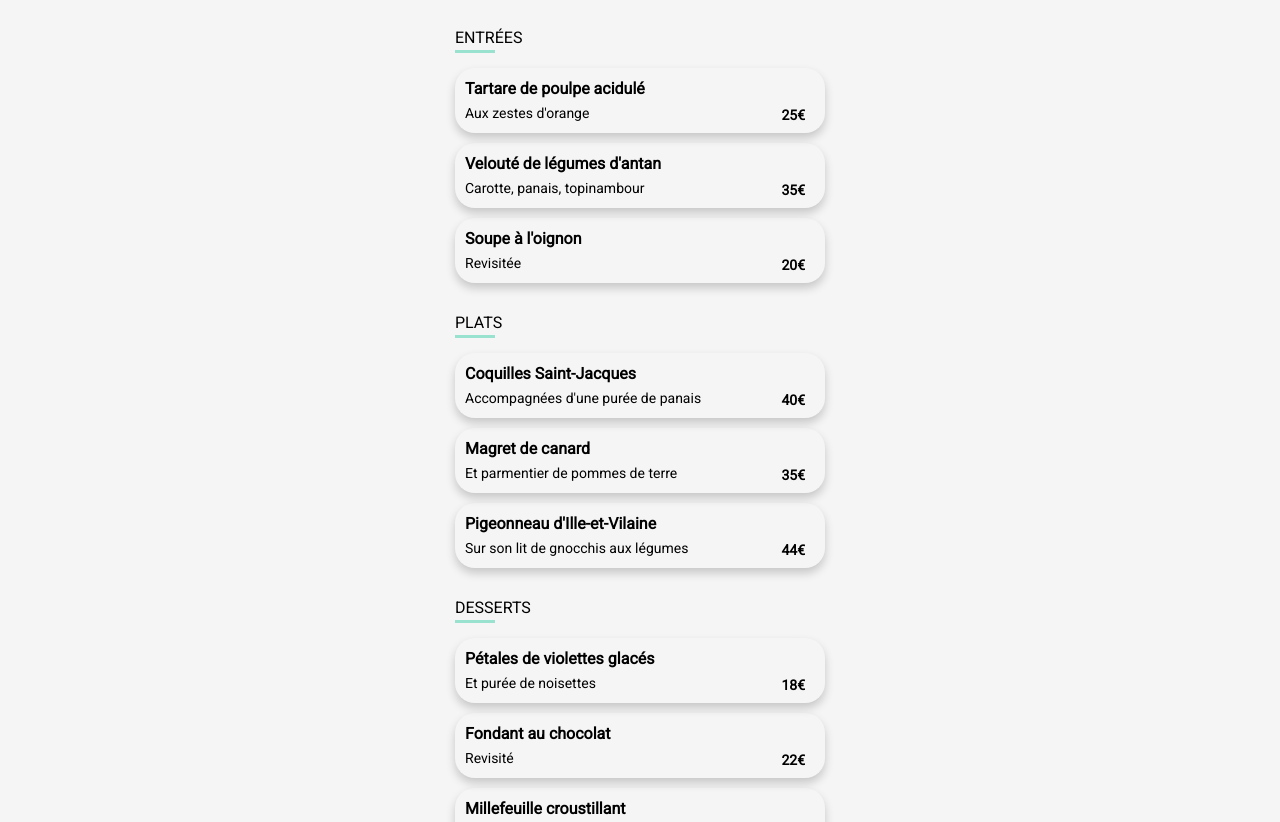
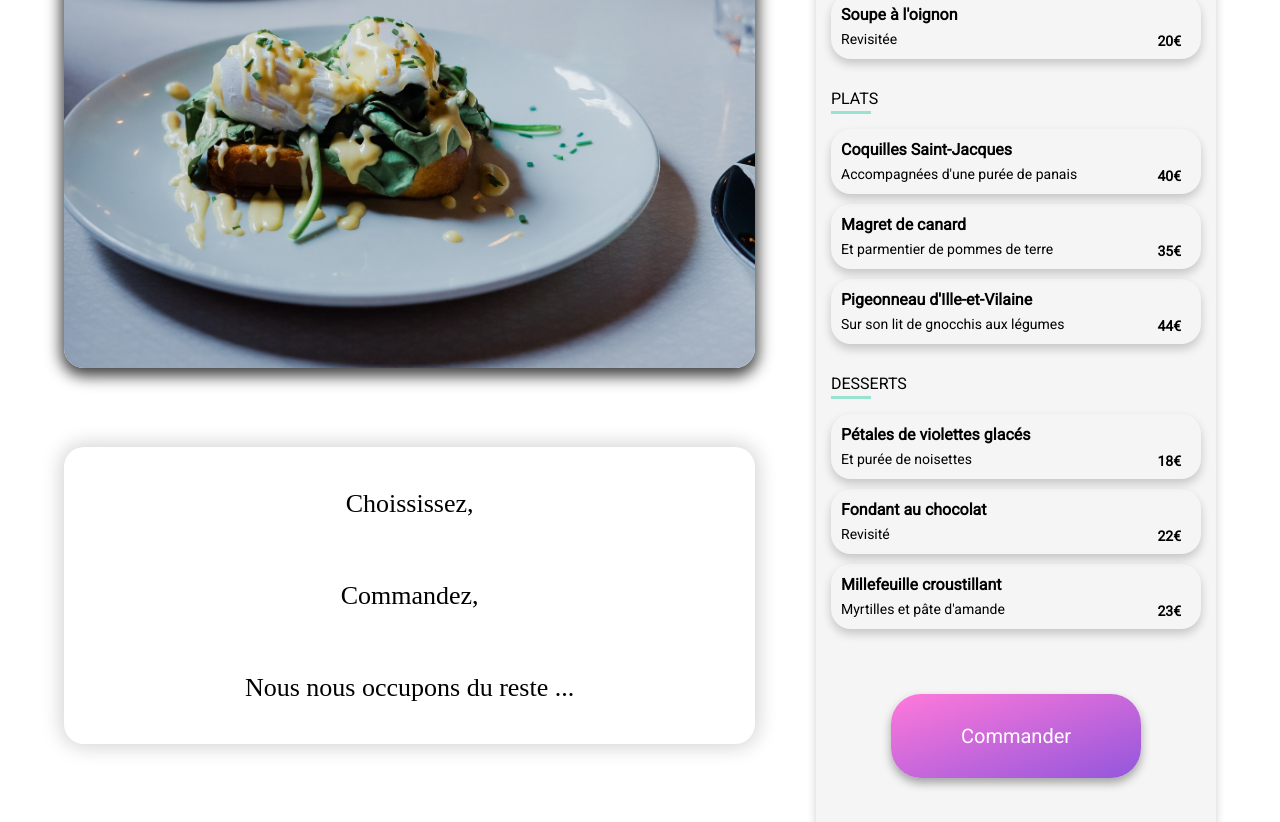
Before and after one commit to Aldomeon/projet_3_animation, a website: page pages/menu_a_la_francaise.html in a window 1280 px wide. Shown: the part 412-1234 px from the top of the page. Drawn offline with Linux system fonts and the light colour scheme; a web font is replaced by a local one.

Commit message:
Ajout du responsive Desktop et Tablette

```diff
--- a/pages/menu_a_la_francaise.html
+++ b/pages/menu_a_la_francaise.html
@@ -24,7 +24,12 @@
         <main class="restaurant">
             <!-- img restaurant -->
             <div class="img__restaurant">
-                <img src="../assets/images/restaurants/toa-heftiba-DQKerTsQwi0-unsplash.jpg" alt="">
+                <img src="../assets/images/restaurants/toa-heftiba-DQKerTsQwi0-unsplash.jpg" alt="plat du restaurant à la françcaise">
+                <div class="desktop__title">
+                    <h2>Choississez,</h2><br>
+                    <h2>Commandez,</h2><br>
+                    <h2>Nous nous occupons du reste ...</h2>
+                </div>
             </div>
             <!-- menu restaurant -->
             <div class="menu__restaurant">
@@ -33,8 +38,13 @@
                     <div>
                         <h1>À la française</h1>
                     </div>
-                    <div>
-                        <i class="fa-regular fa-heart fa-2xl"></i>
+                    <div class="card__icon">
+                        <div class="heart-regular heart-position">
+                            <i class="fa-regular fa-heart fa-2xl "></i>
+                        </div>
+                        <div class="heart-solid heart-position">
+                            <i class="fa-solid fa-heart fa-2xl"></i>
+                        </div>
                     </div>
                 </div>
                 <article class="container-all--menus">
--- a/sass/Composants/_animation.scss
+++ b/sass/Composants/_animation.scss
@@ -93,14 +93,13 @@
         .heart-regular{
             visibility: visible;
             animation: couleurHeartActivated 1s;
-
         }
     }
 }
 
 @keyframes couleurHeartActivated {
-    0% {opacity:0}
-    100%{opacity:1}
+    0% {opacity:0;}
+    100%{opacity:1;}
 }
 
 @keyframes couleurHeartDisabled {
--- a/sass/Layout/_header.scss
+++ b/sass/Layout/_header.scss
@@ -177,6 +177,9 @@ input::placeholder{
     display: flex;
     justify-content:center;
     align-items:center;
+    @media #{$querriesDesktopTablette-up} {
+        box-shadow: 0px 3px 10px 0px rgba(0,0,0,0.3);
+       }
 }
 
 .header-accueil--menu__icon{
--- a/sass/Pages/_menu.scss
+++ b/sass/Pages/_menu.scss
@@ -1,6 +1,12 @@
+
 
 .restaurant{
-
+    @media #{$querriesDesktop-up}{
+        display: flex;
+        justify-content: space-between;
+        width: 90%;
+        margin: 0 auto;
+    }
 }
 
 .img__restaurant{
@@ -11,6 +17,32 @@
         object-fit: cover;
         position: relative;
         z-index: -1;
+    }
+    .desktop__title{
+        display: none;
+    }
+
+    @media #{$querriesDesktop-up}{
+        width: 60%;
+        margin-top: 100px;
+        img{
+            border-radius: 20px;
+            height: 600px;
+            box-shadow: 0px 5px 15px 3px rgba(0, 0, 0, 0.76);
+        }
+        .desktop__title{
+            display: block;
+            margin-top: 75px;
+            padding: 20px;
+            border-radius: 20px;
+            box-shadow: 0px 0px 20px 3px rgba(0, 0, 0, 0.178);
+            h2{
+                font-family: Shrikhand;
+                font-weight: normal;
+                text-align: center;
+                font-size: 26px;
+            }
+        }
     }
 }
 
@@ -30,8 +62,20 @@
         margin: 0 auto;
         width: 375px;
     }
+
+    @media #{$querriesDesktop-up}{
+        margin-top: 30px;
+        box-shadow: 0px -5px 10px 0px rgba(0, 0, 0, 0.192);
+    }
 }
 
+// .container-all--menus{
+//     @media #{$querriesDesktop-up}{
+//         display: flex;
+//         flex-wrap: wrap;
+
+//     }
+// }
 
 .container-menu--restaurant{
     padding: 15px;
@@ -148,4 +192,5 @@
     justify-content: center;
     align-items: center;
     padding: 50px 50px 100px 50px;
+    background-color: $backHeader;
 }
```
Also changed, not shown: index.html (+2 -2 lines), pages/menu_la_note_enchantee.html (+13 -3 lines), pages/menu_la_palette_du_gout.html (+13 -3 lines), pages/menu_le_delice_des_sens.html (+13 -3 lines), css/style.css, 1 other file.
